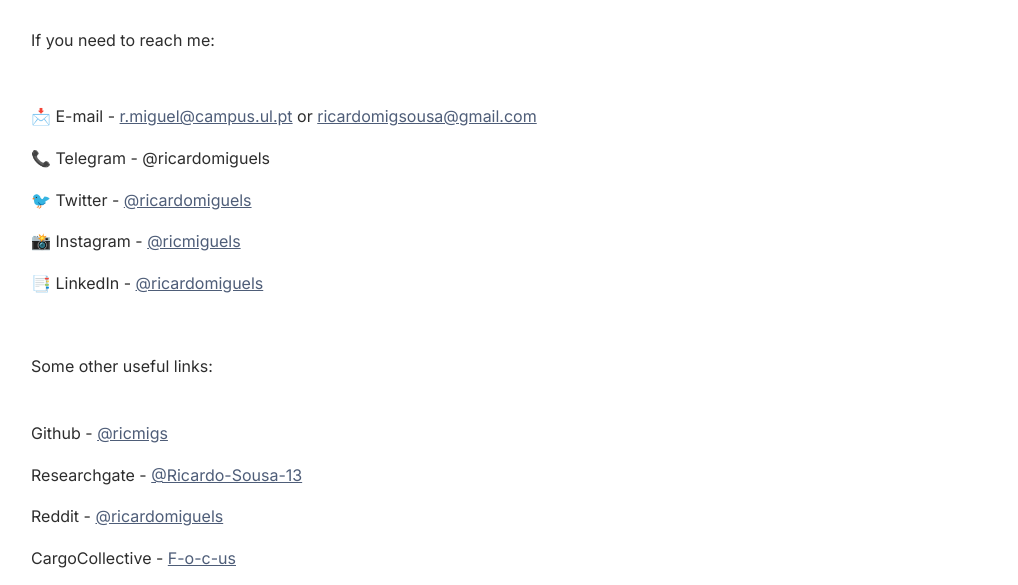
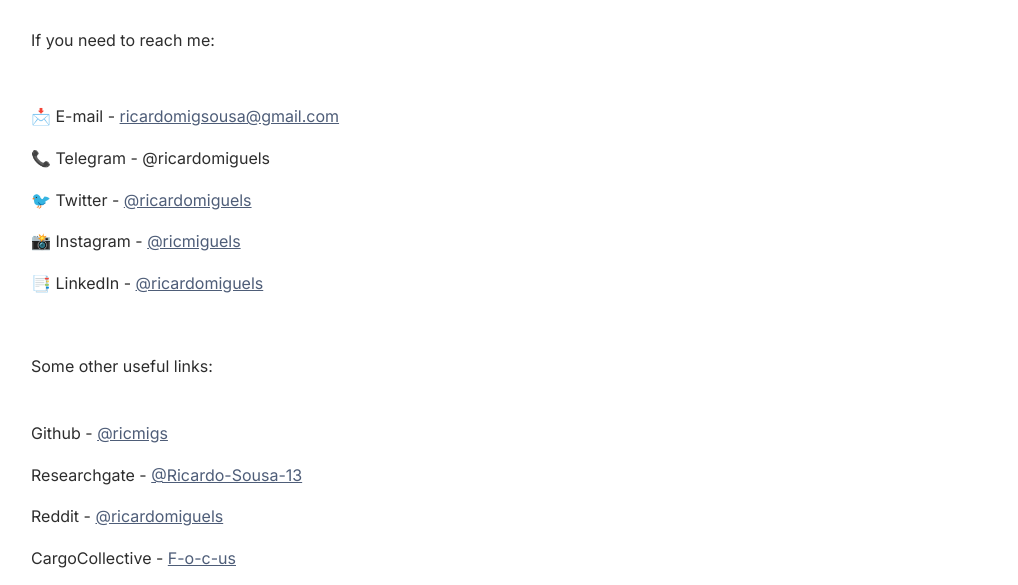
Before and after one commit to ricmigs/ricmigs.github.io, a plain HTML site: page contacts.html in a window 1280 px wide. Shown: the part 214-799 px from the top of the page, without its empty margins (51-1069 px from the left). Drawn offline with Linux system fonts and the light colour scheme.

Commit message:
Update contacts.html

```diff
--- a/contacts.html
+++ b/contacts.html
@@ -72,7 +72,7 @@
                     <p>If you need to reach me:<br>
                       <br>
                       <br>
-                      📩 E-mail - <a href="mailto:r.miguel@campus.ul.pt">r.miguel@campus.ul.pt</a> or <a href="mailto:ricardomigsousa@gmail.com">ricardomigsousa@gmail.com</a></p>
+                      📩 E-mail - <a href="mailto:ricardomigsousa@gmail.com">ricardomigsousa@gmail.com</a></p>
                   <p>📞 Telegram -&nbsp;@ricardomiguels                  </p>
                   <p>🐦  Twitter -&nbsp;<a href="https://twitter.com/ricardomiguels">@ricardomiguels</a></p>
                   <p>📸 Instagram - <a href="http://instagram.com/ricmiguels">@ricmiguels</a></p>
```
